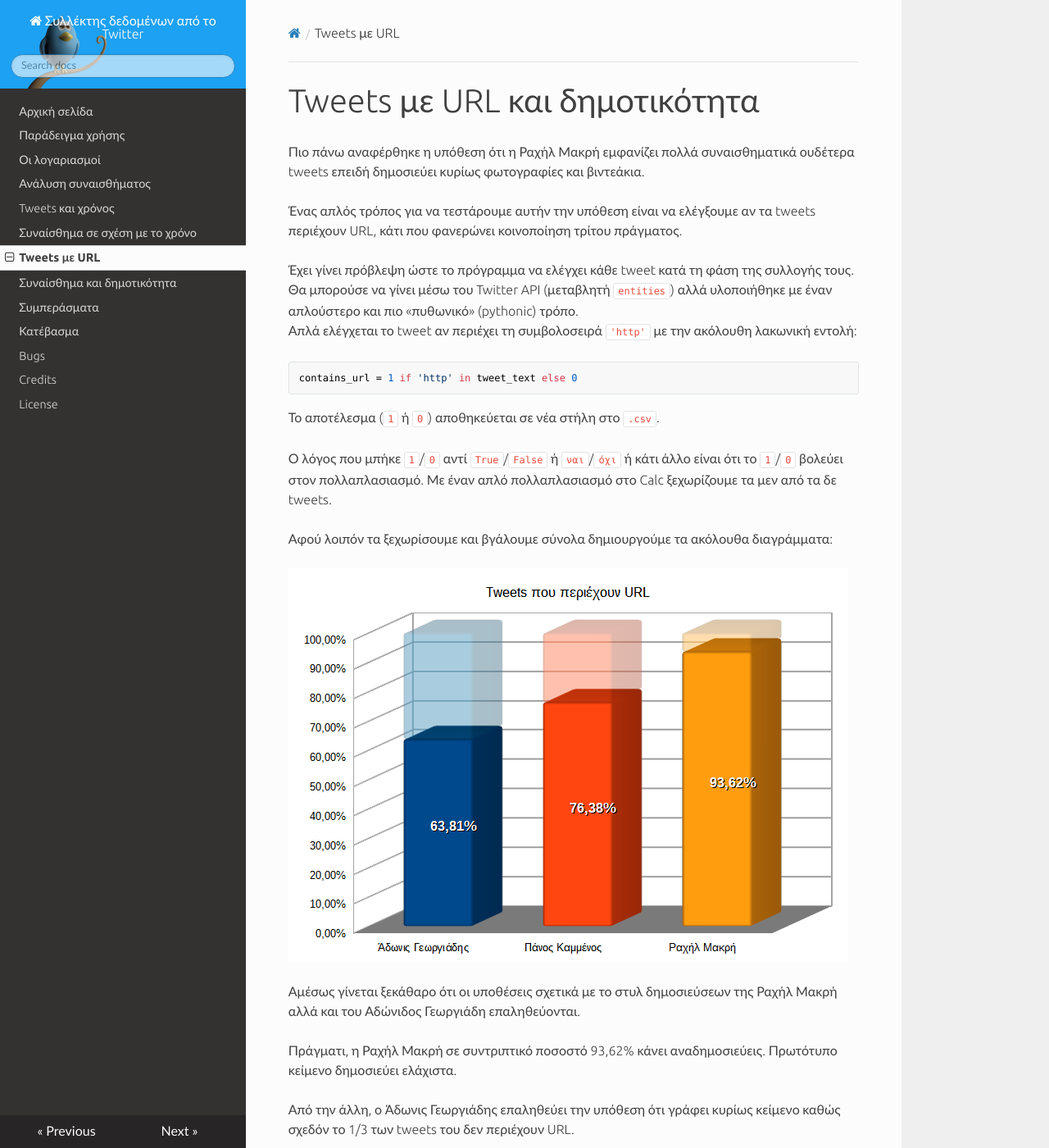
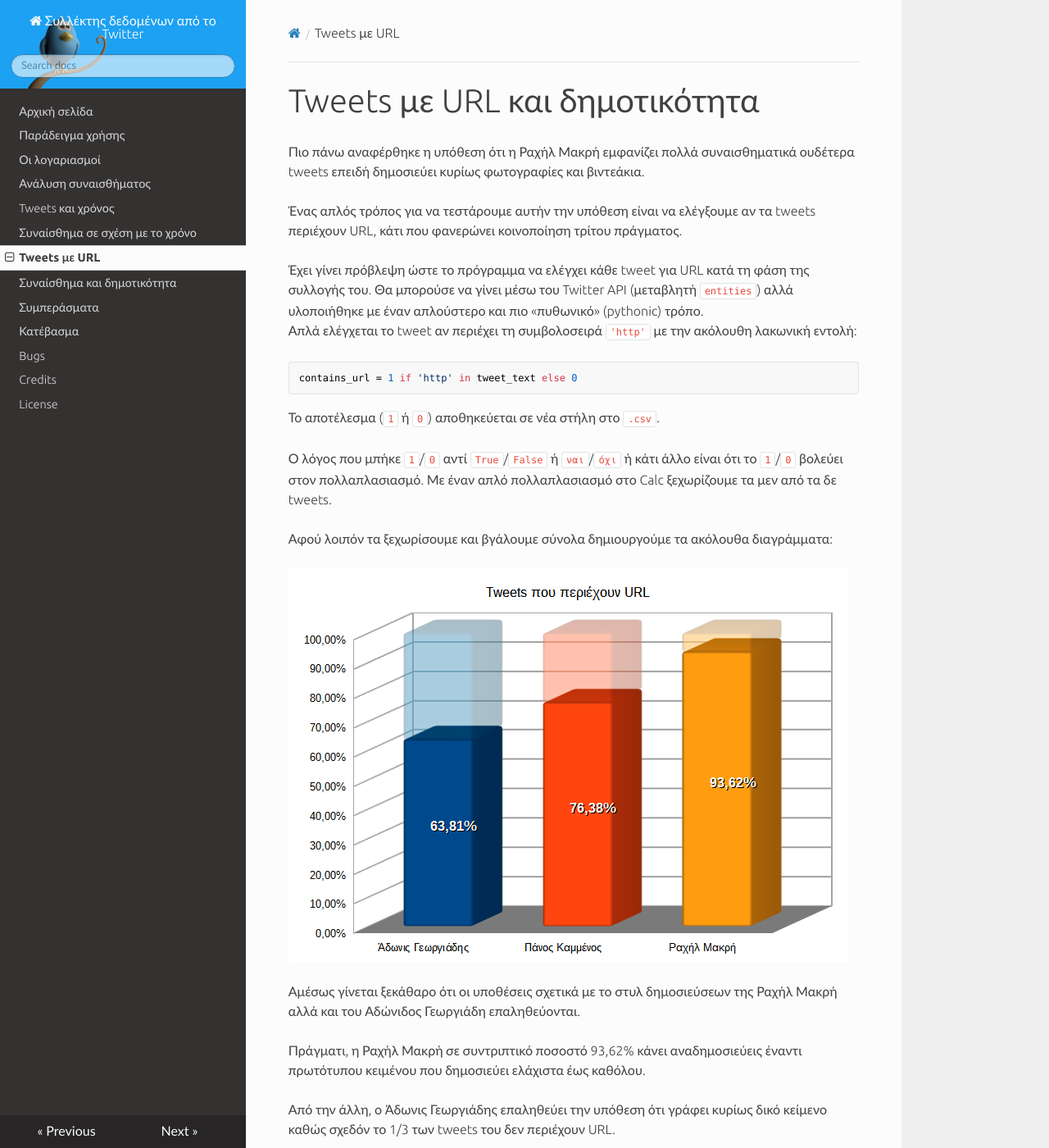
Before and after one commit to Protonotarios/get-tweets, an MkDocs documentation site: the page built from docs/Παράδειγμα/Tweets-με-URL.md, in a window 1280 px wide and 1400 px high. Shown: the whole window at 82% size. Built offline with MkDocs 1.6.1, drawn with Linux system fonts in a browser that asks for light colours; nearby versions of some CDN libraries; old or Windows-style settings are respelled for this version of MkDocs.

Commit message:
επιμέλεια

```diff
--- a/docs/Παράδειγμα/Tweets-με-URL.md
+++ b/docs/Παράδειγμα/Tweets-με-URL.md
@@ -7,8 +7,8 @@
 Ένας απλός τρόπος για να τεστάρουμε αυτήν την υπόθεση είναι να ελέγξουμε αν τα
 tweets περιέχουν URL, κάτι που φανερώνει κοινοποίηση τρίτου πράγματος.
 
-Έχει γίνει πρόβλεψη ώστε το πρόγραμμα να ελέγχει κάθε tweet κατά τη φάση της
-συλλογής τους. Θα μπορούσε να γίνει μέσω του Twitter API (μεταβλητή `entities`)
+Έχει γίνει πρόβλεψη ώστε το πρόγραμμα να ελέγχει κάθε tweet για URL κατά τη φάση της
+συλλογής του. Θα μπορούσε να γίνει μέσω του Twitter API (μεταβλητή `entities`)
 αλλά υλοποιήθηκε με έναν απλούστερο και πιο «πυθωνικό» (pythonic) τρόπο.
 Απλά ελέγχεται το tweet αν περιέχει τη συμβολοσειρά `'http'` με την ακόλουθη
 λακωνική εντολή:
@@ -31,11 +31,11 @@ contains_url = 1 if 'http' in tweet_text else 0
 Αμέσως γίνεται ξεκάθαρο ότι οι υποθέσεις σχετικά με το στυλ δημοσιεύσεων της
 Ραχήλ Μακρή αλλά και του Αδώνιδος Γεωργιάδη επαληθεύονται.
 
-Πράγματι, η Ραχήλ Μακρή σε συντριπτικό ποσοστό 93,62% κάνει αναδημοσιεύεις.
-Πρωτότυπο κείμενο δημοσιεύει ελάχιστα.
+Πράγματι, η Ραχήλ Μακρή σε συντριπτικό ποσοστό 93,62% κάνει αναδημοσιεύεις έναντι
+πρωτότυπου κειμένου που δημοσιεύει ελάχιστα έως καθόλου.
 
 Από την άλλη, ο Άδωνις Γεωργιάδης επαληθεύει την υπόθεση ότι γράφει κυρίως
-κείμενο καθώς σχεδόν το 1/3 των tweets του δεν περιέχουν URL.
+δικό κείμενο καθώς σχεδόν το 1/3 των tweets του δεν περιέχουν URL.
 
 Ο Πάνος Καμμένος εμφανίζει μια πιο ενδιάμεση συμπεριφορά.
 
```
